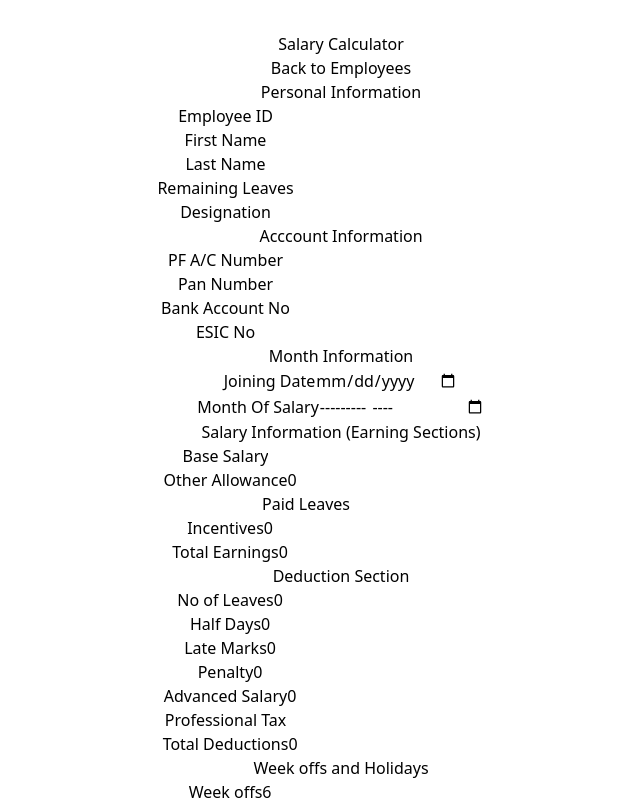
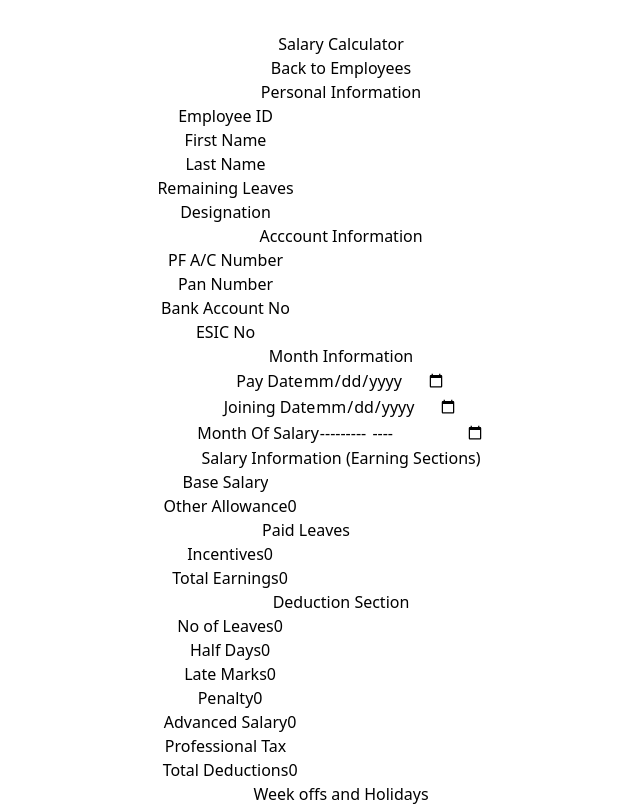
Before and after one commit to Shratik421/hr_ms_calcu, a React (Vite) app: page / in a window 1280 px wide. Shown: the top 806 px of the page, without its empty margins (299-939 px from the left). Built offline with nearby package versions, Linux system fonts and the light colour scheme.

Commit message:
addding chanes

```diff
--- a/src/SalaryCalculator.jsx
+++ b/src/SalaryCalculator.jsx
@@ -91,6 +91,7 @@ const SalaryCalculator = () => {
       lName: "",
       salaryMonth: "",
       allowances: 0,
+      payDate:"",
       baseSalary: "",
       availableLeaves: 0,
       incentives: 0,
@@ -195,6 +196,7 @@ const SalaryCalculator = () => {
 
     const halfDayDeduction = (Number(baseSalary) / 30 / 2) * Number(halfDays);
     const lateMarksDeduction = (Number(baseSalary) / 30) * Number(lateMarks);
+
      const leaveDeduction =
        (Number(baseSalary) / 30) * Number(noOfLeaves) + halfDayDeduction - paidLeaveAmount;
 
@@ -204,11 +206,10 @@ const SalaryCalculator = () => {
 
     const totalDeductions =
       leaveDeduction +
-      halfDayDeduction +
       lateMarksDeduction +
       Number(penalty) +
       Number(professionalTax) +
-      Number(advancedSalary);
+      Number(advancedSalary) + paidLeaveAmount;
 
     console.log("totalDeductions:", totalDeductions);
 
@@ -236,7 +237,9 @@ const SalaryCalculator = () => {
     // Apply week off deduction if total leaves exceed 4
     const weekOffDeduction =
       totalLeaves > 4 ? (Number(baseSalary) / 30) * Number(weekOffs) : 0;
-    const finalTotalDeduction = totalDeductions + weekOffDeduction;
+
+    const finalTotalDeduction =
+      totalDeductions + weekOffDeduction - paidLeaveAmount;
 
     console.log("weekOffDeduction:", weekOffDeduction);
     console.log("finalTotalDeduction:", finalTotalDeduction);
@@ -244,7 +247,7 @@ const SalaryCalculator = () => {
     // Calculate net salary
     const netSalary = grossSalary - finalTotalDeduction;
 
-    console.log("netSalary:", netSalary);
+
 
     return {
       paidLeaveAmount,
@@ -282,7 +285,7 @@ const SalaryCalculator = () => {
                 year: "numeric",
               })
             : "N/A",
-          payDate: new Date().toLocaleDateString("en-IN"),
+          payDate: formData.payDate,
           pfNumber: formData.PFAccNumber || "N/A",
           designation: formData.designation || "N/A",
           PanNumber: formData.PanNumber || "N/A",
@@ -576,6 +579,19 @@ const SalaryCalculator = () => {
             </h2>
           </div>
           <div className="grid md:grid-cols-2 gap-4">
+            <div>
+              <label className="block text-sm font-medium mb-1">
+                Pay Date
+              </label>
+              <input
+                type="date"
+                name="payDate"
+                value={formData.payDate}
+                onChange={handleChange}
+                required
+                className="w-full border p-2 rounded focus:outline-none focus:ring-2 focus:ring-blue-500"
+              />
+            </div>
             <div>
               <label className="block text-sm font-medium mb-1">
                 Joining Date
```
